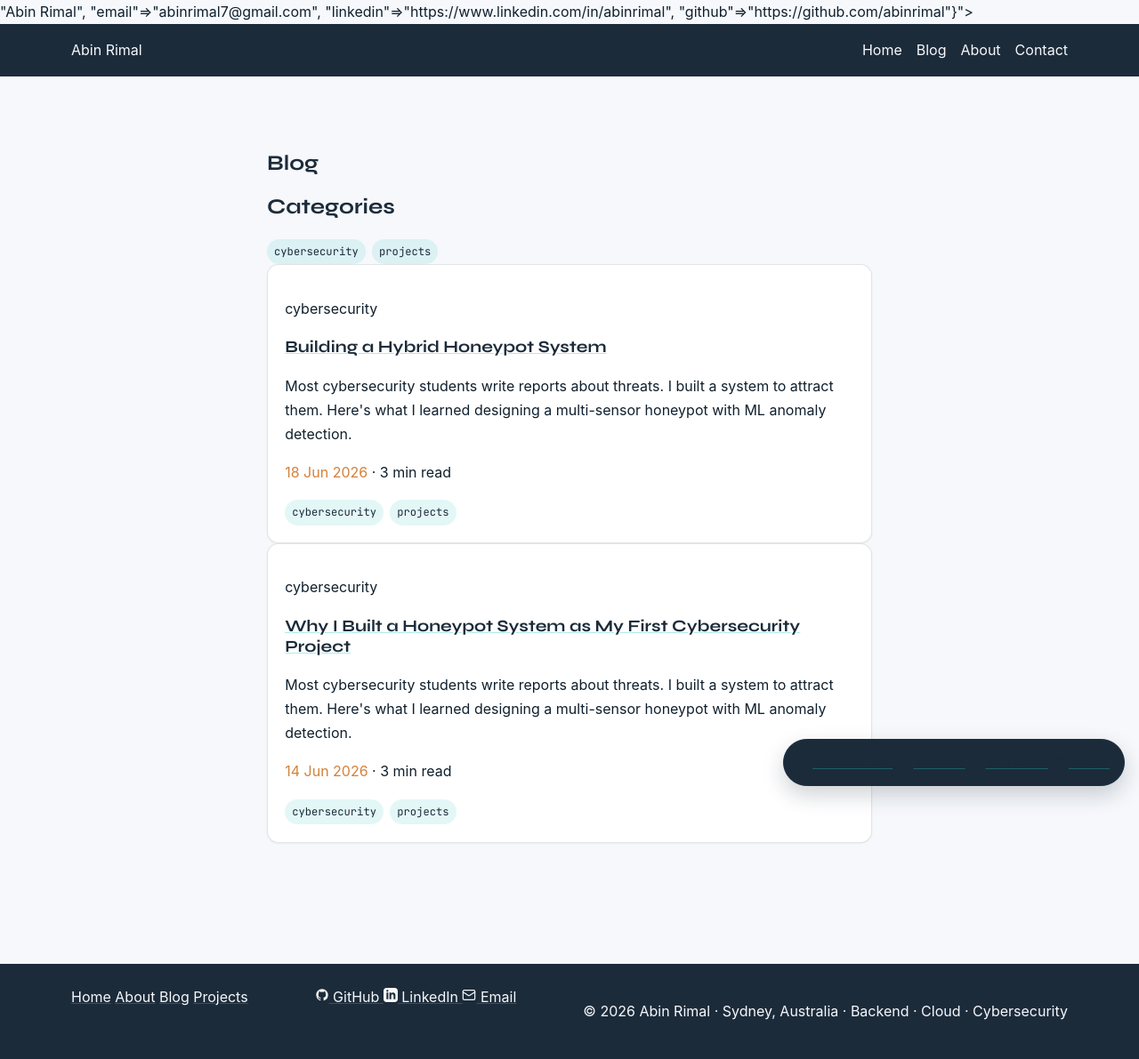
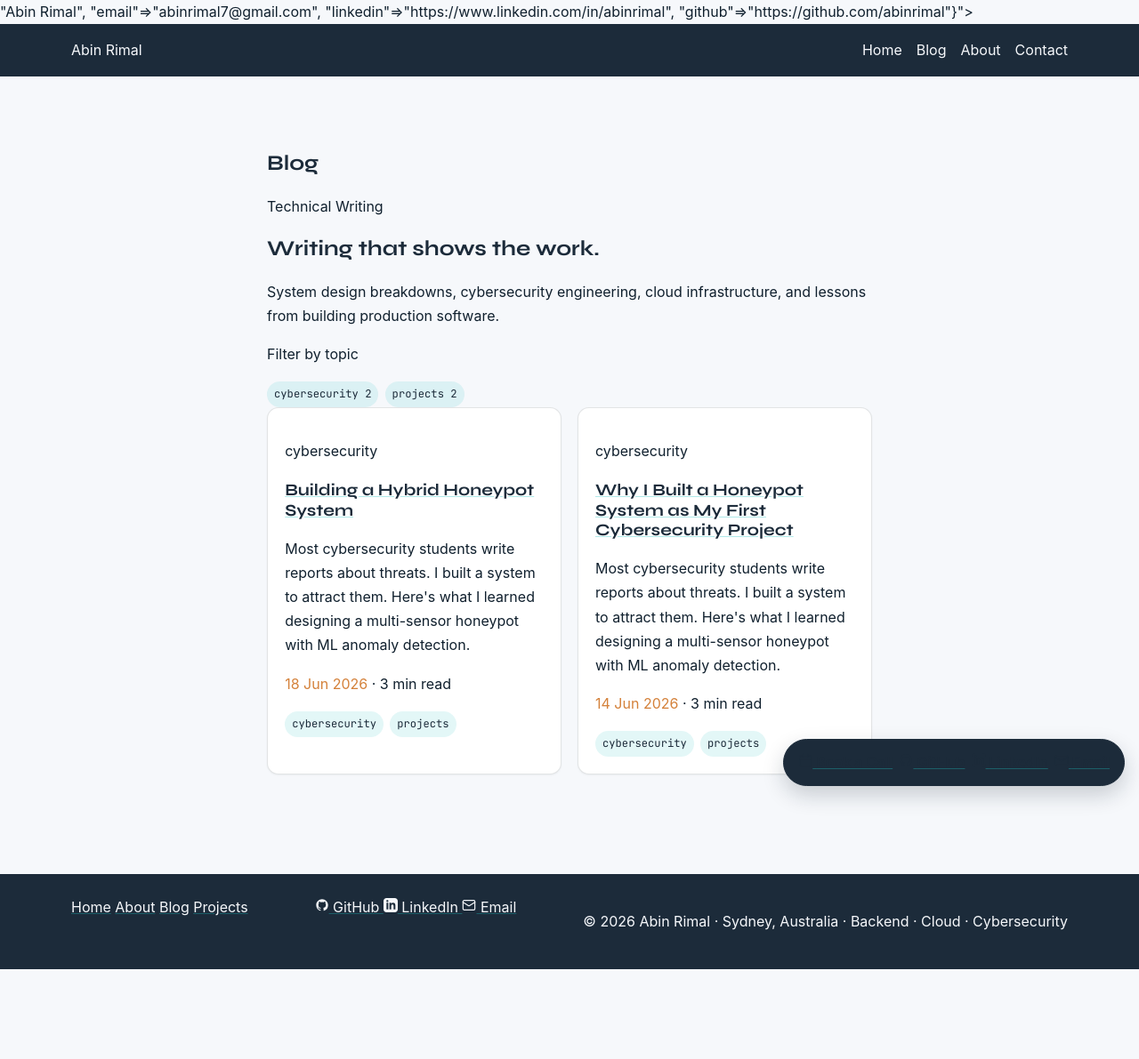
Before and after one commit to abinrimal/abinrimal.github.io, a Jekyll site: the page built from blog/index.html, in a window 1280 px wide. Shown: the whole page at 89% size. Built offline with Jekyll 4.4.1, drawn with Linux system fonts in a browser that asks for light colours; the list of posts is cut into pages by our own code; after the commit the page ends 1090 px from its top, so only the background shows below that.

Commit message:
Update index.html

```diff
--- a/blog/index.html
+++ b/blog/index.html
@@ -4,29 +4,73 @@ title: Blog
 permalink: /blog/
 ---
 
+<div class="blog-header">
+  <p class="section-eyebrow">Technical Writing</p>
+  <h1 class="blog-header__title">Writing that shows the work.</h1>
+  <p class="blog-header__body">System design breakdowns, cybersecurity engineering, cloud infrastructure, and lessons from building production software.</p>
+</div>
+
 <div class="blog-layout">
-  <aside>
-    <h2>Categories</h2>
-    <ul class="tag-list">
+
+  <aside class="blog-sidebar" aria-label="Blog categories">
+    <p class="blog-sidebar__label">Filter by topic</p>
+    <ul class="tag-list" role="list">
       {% for category in site.categories %}
         {% assign category_slug = category[0] | slugify %}
-        <li><a class="tag" href="{{ '/categories/' | append: category_slug | append: '/' | relative_url }}">{{ category[0] }}</a></li>
+        <li role="listitem">
+          <a class="tag" href="{{ '/categories/' | append: category_slug | append: '/' | relative_url }}">
+            {{ category[0] }}
+            <span class="tag__count" aria-label="{{ category[1].size }} posts">{{ category[1].size }}</span>
+          </a>
+        </li>
       {% endfor %}
     </ul>
   </aside>
 
-  <section>
+  <section class="blog-feed" aria-label="Blog posts">
+    {% if paginator.posts.size > 0 %}
+      <div class="post-grid">
         {% for post in paginator.posts %}
           {% include post-card.html post=post %}
         {% endfor %}
+      </div>
+    {% else %}
+      <div class="blog-empty">
+        <p>No posts yet. Check back soon.</p>
+      </div>
+    {% endif %}
 
-    <nav class="pagination" aria-label="Pagination">
+    {% if paginator.total_pages > 1 %}
+      <nav class="pagination" aria-label="Post pagination">
         {% if paginator.previous_page %}
-        <a href="{{ paginator.previous_page_path | relative_url }}">Newer posts</a>
+          <a class="pagination__link" href="{{ paginator.previous_page_path | relative_url }}" rel="prev">
+            <svg width="14" height="14" viewBox="0 0 24 24" fill="none" stroke="currentColor" stroke-width="2" stroke-linecap="round" stroke-linejoin="round" aria-hidden="true"><path d="M15 18l-6-6 6-6"/></svg>
+            Newer posts
+          </a>
+        {% else %}
+          <span class="pagination__link pagination__link--disabled" aria-disabled="true">
+            <svg width="14" height="14" viewBox="0 0 24 24" fill="none" stroke="currentColor" stroke-width="2" stroke-linecap="round" stroke-linejoin="round" aria-hidden="true"><path d="M15 18l-6-6 6-6"/></svg>
+            Newer posts
+          </span>
         {% endif %}
+
+        <span class="pagination__count" aria-current="page">
+          {{ paginator.page }} of {{ paginator.total_pages }}
+        </span>
+
         {% if paginator.next_page %}
-        <a href="{{ paginator.next_page_path | relative_url }}">Older posts</a>
+          <a class="pagination__link" href="{{ paginator.next_page_path | relative_url }}" rel="next">
+            Older posts
+            <svg width="14" height="14" viewBox="0 0 24 24" fill="none" stroke="currentColor" stroke-width="2" stroke-linecap="round" stroke-linejoin="round" aria-hidden="true"><path d="M9 18l6-6-6-6"/></svg>
+          </a>
+        {% else %}
+          <span class="pagination__link pagination__link--disabled" aria-disabled="true">
+            Older posts
+            <svg width="14" height="14" viewBox="0 0 24 24" fill="none" stroke="currentColor" stroke-width="2" stroke-linecap="round" stroke-linejoin="round" aria-hidden="true"><path d="M9 18l6-6-6-6"/></svg>
+          </span>
         {% endif %}
       </nav>
+    {% endif %}
   </section>
+
 </div>
```
Lines whose indentation alone changed are shown as unchanged.
